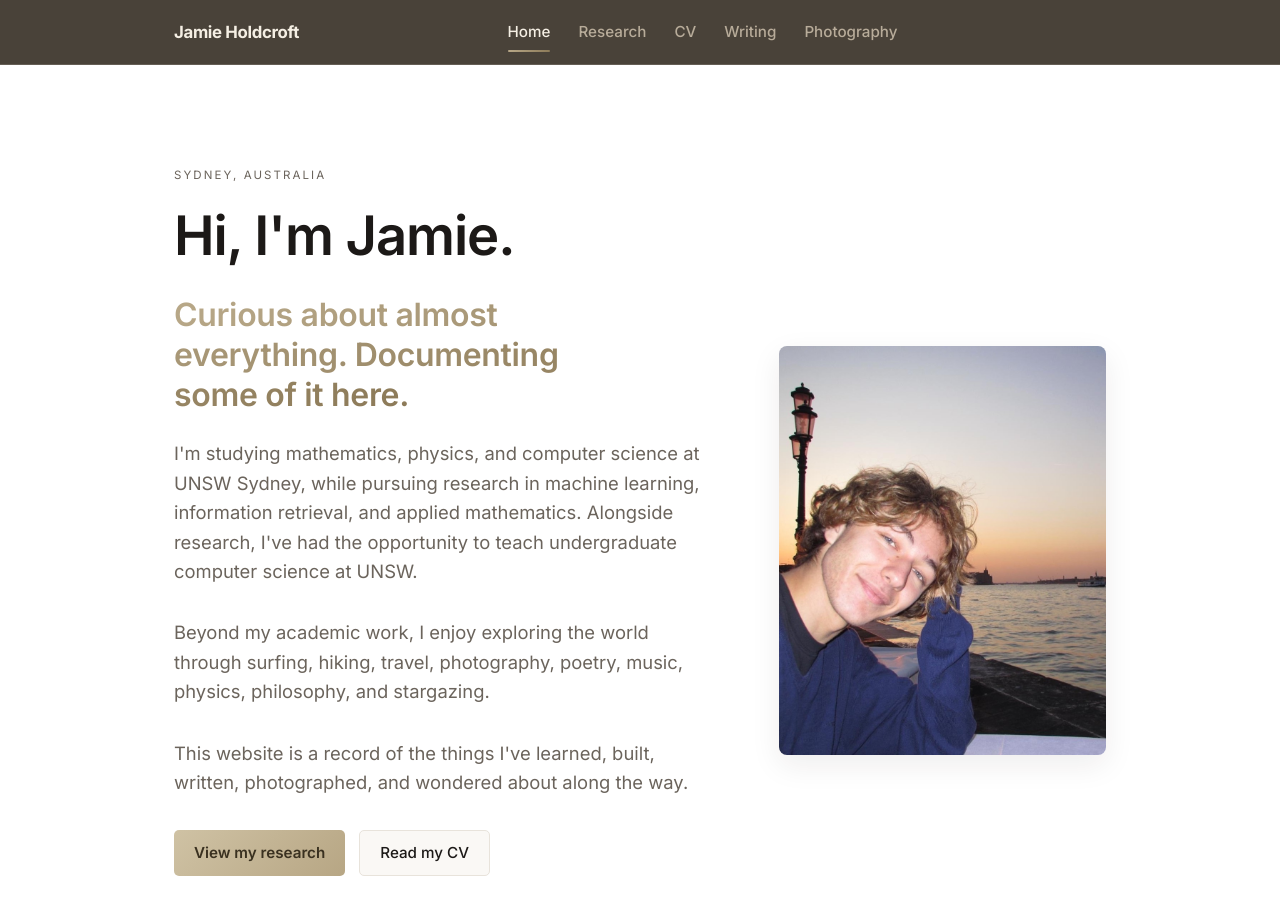
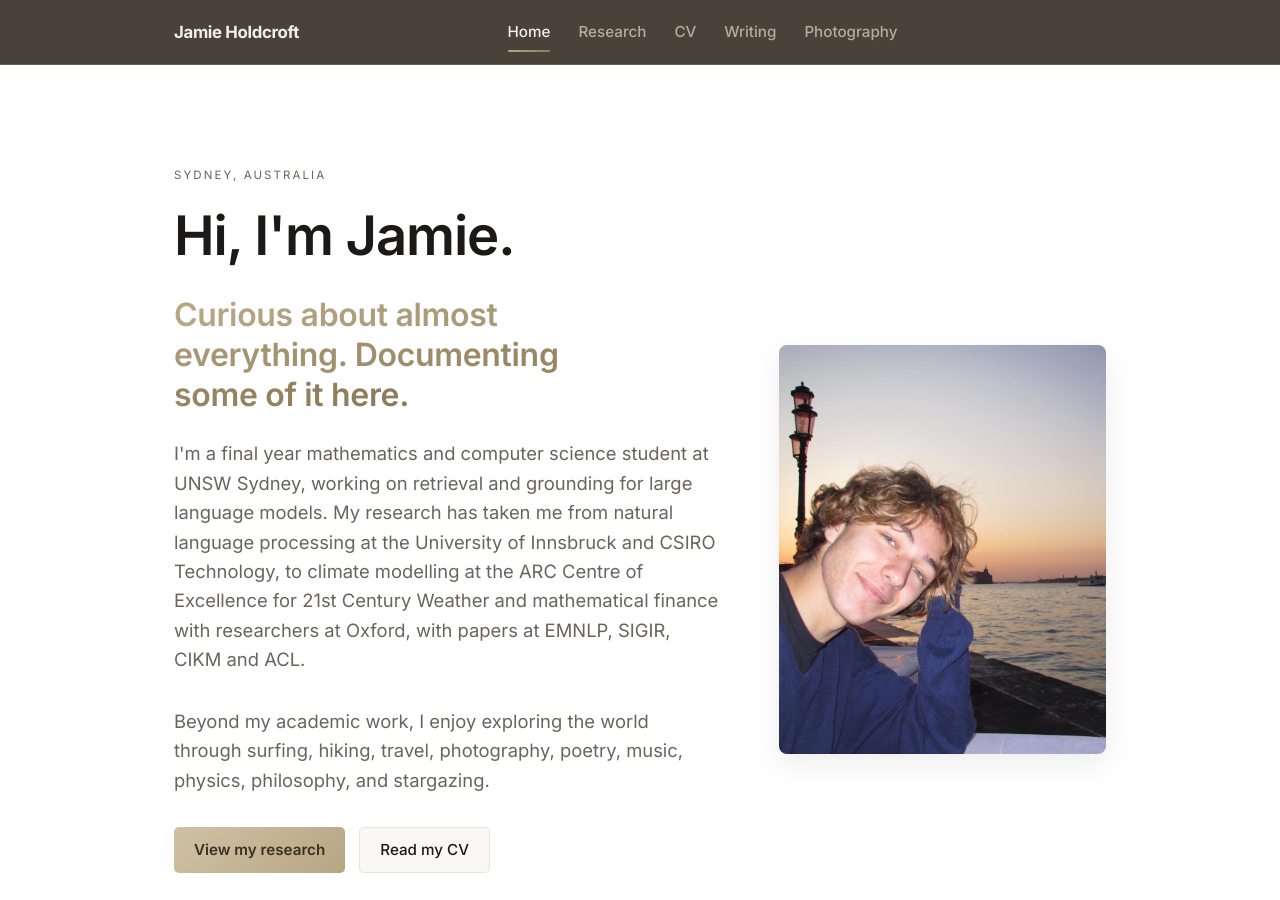
Before and after one commit to JamieHoldcroft/jamieholdcroft.github.io, a Jekyll site: the page built from index.html, in a window 1280 px wide and 900 px high. Built offline with Jekyll 4.4.1, drawn with Linux system fonts in a browser that asks for light colours; some of the changed text lies outside the part shown.

Commit message:
Revise personal introduction and research focus

```diff
--- a/index.html
+++ b/index.html
@@ -10,18 +10,18 @@ description: "I'm Jamie Holdcroft, a maths & computer science student at UNSW Sy
       <h1>Hi, I'm Jamie.</h1>
       <p class="hero-tagline"><span class="gradient-text">Curious about almost everything. Documenting some of it here.</span></p>
       <p class="hero-lede">
-        I'm studying mathematics, physics, and computer science at UNSW Sydney, while pursuing
-        research in machine learning, information retrieval, and applied mathematics.
-        Alongside research, I've had the opportunity to teach undergraduate computer science at UNSW.
+        I'm a final year mathematics and computer science student at UNSW Sydney, working on retrieval and grounding for large language models.
+        My research has taken me from natural language processing at the University of Innsbruck and CSIRO Technology, to climate modelling at the ARC Centre of Excellence for 21st
+        Century Weather and mathematical finance with researchers at Oxford, with papers at EMNLP, SIGIR, CIKM and ACL.
       </p>
       <p class="hero-lede">
         Beyond my academic work, I enjoy exploring the world through surfing, hiking, travel,
         photography, poetry, music, physics, philosophy, and stargazing.
       </p>
-      <p class="hero-lede">
+      <!-- <p class="hero-lede">
         This website is a record of the things I've learned, built, written, photographed, and
         wondered about along the way.
-      </p>
+      </p> -->
       <div class="hero-actions">
         <a class="btn btn-primary" href="{{ '/research.html' | relative_url }}">View my research</a>
         <a class="btn" href="{{ '/cv.html' | relative_url }}">Read my CV</a>
@@ -84,7 +84,7 @@ description: "I'm Jamie Holdcroft, a maths & computer science student at UNSW Sy
       <a class="card nav-card" href="{{ '/photography.html' | relative_url }}">
         <span class="card-meta">Photography</span>
         <h3>Photography <span class="arrow">→</span></h3>
-        <p>Moments from around the world, in black &amp; white or unedited.</p>
+        <p>Moments from around the world.</p>
       </a>
     </div>
   </div>
```
